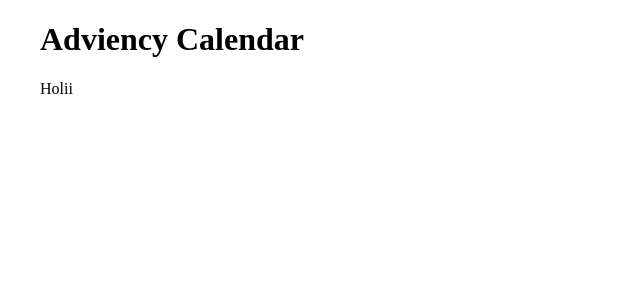
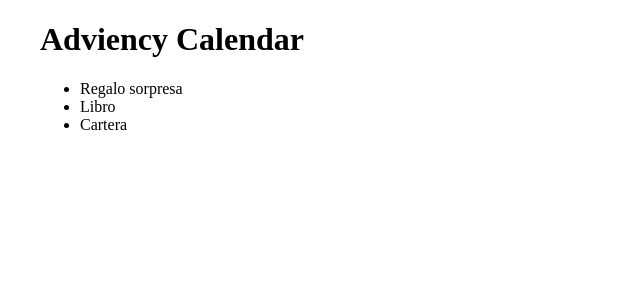
Before and after one commit to yuliannydev/Adviency, a React (Vite) app: page / in a window 1280 px wide. Shown: the top 300 px of the page, without its empty margins (0-640 px from the left). Built offline with nearby package versions, Linux system fonts and the light colour scheme.

Commit message:
:sparkles: Component list gift

```diff
--- a/src/App.jsx
+++ b/src/App.jsx
@@ -1,8 +1,10 @@
+import { ListGifts } from './components/ListGifts'
+
 export const App = () => {
   return (
     <div className="App">
     <h1>Adviency Calendar</h1>
-    <p>Holii</p>
+    <ListGifts />
     </div>
   )
 }
--- /dev/null
+++ b/src/components/ListGifts.jsx
@@ -0,0 +1,15 @@
+import React from 'react'
+import { Gifts } from '../helpers/data.js'
+
+export const ListGifts = () => {
+
+  return (
+    <ul>
+    {
+        Gifts.map((item) => {
+        return (
+            <li key={item.id}>{item.name}</li>
+        )})
+    }
+    </ul>)
+}
--- /dev/null
+++ b/src/helpers/data.js
@@ -0,0 +1,14 @@
+export const Gifts = [
+  {
+    name: "Regalo sorpresa",
+    id: 1,
+  },
+  {
+    name: "Libro",
+    id: 2,
+  },
+  {
+    name: "Cartera",
+    id: 3,
+  },
+];
```
